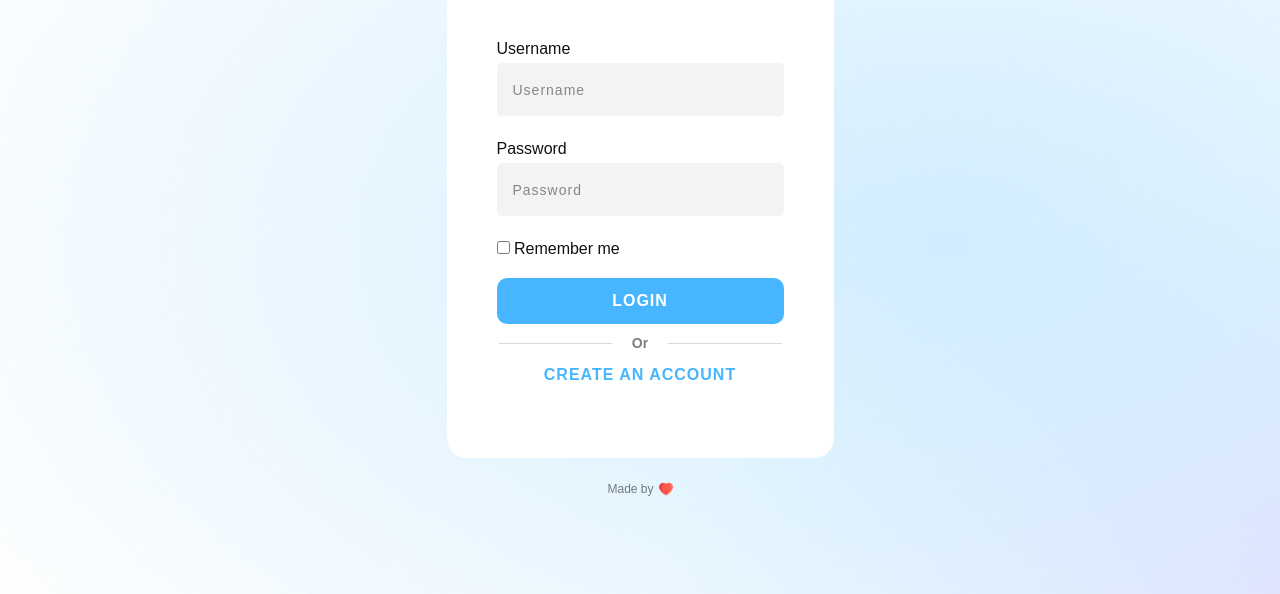
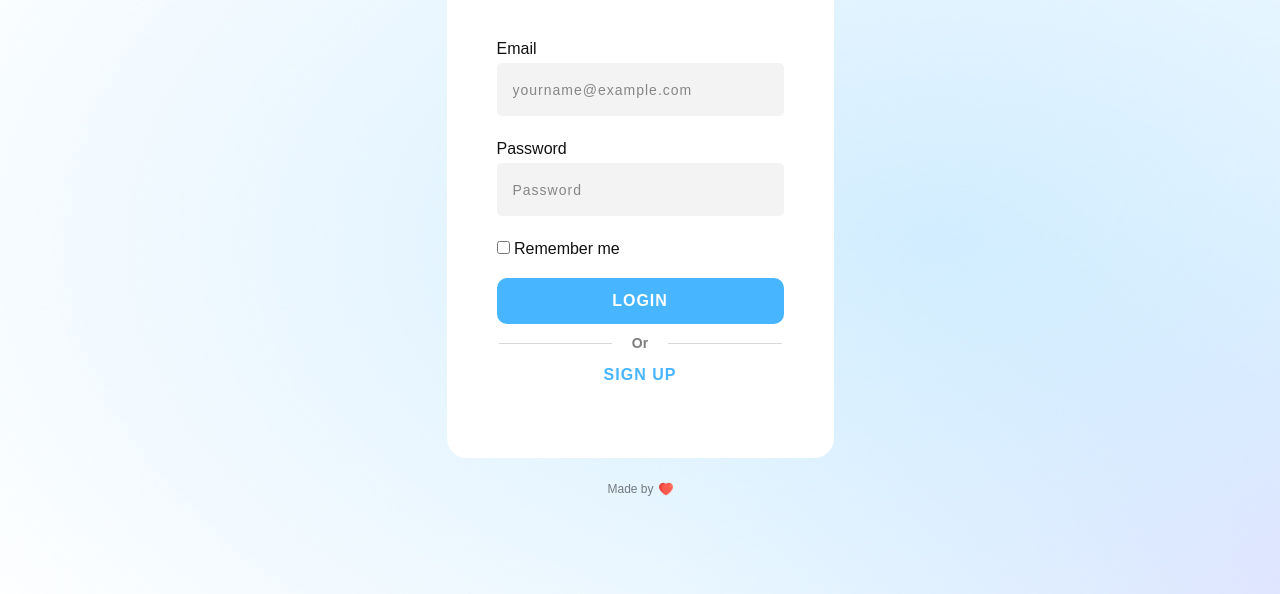
Before and after one commit to mohsen-001/Individual-Task-Management-System, a plain HTML site: page index.html in a window 1280 px wide. Shown: the part 206-800 px from the top of the page. Drawn offline with Linux system fonts and the light colour scheme.

Commit message:
Update index.html

```diff
--- a/index.html
+++ b/index.html
@@ -17,8 +17,8 @@
             </div>
 
             <div class="username">
-                <label class="g-label" for="username">Username</label>
-                <input type="text" name="name" class="g-input" placeholder="Username">
+                <label class="g-label" for="email">Email</label>
+                <input type="text" name="name" class="g-input" placeholder="yourname@example.com">
             </div>
 
             <div class="password">
@@ -38,7 +38,7 @@
             <div class="submit">
                 <button class="g-btn g-btn-primary custom-btn">Login</button>
                 <div class="divider">Or</div>
-                <button class="g-btn g-btn-tertiary custom-btn">Create an Account</button>
+                <button class="g-btn g-btn-tertiary custom-btn">Sign Up</button>
             </div>
 
         </div>
```
